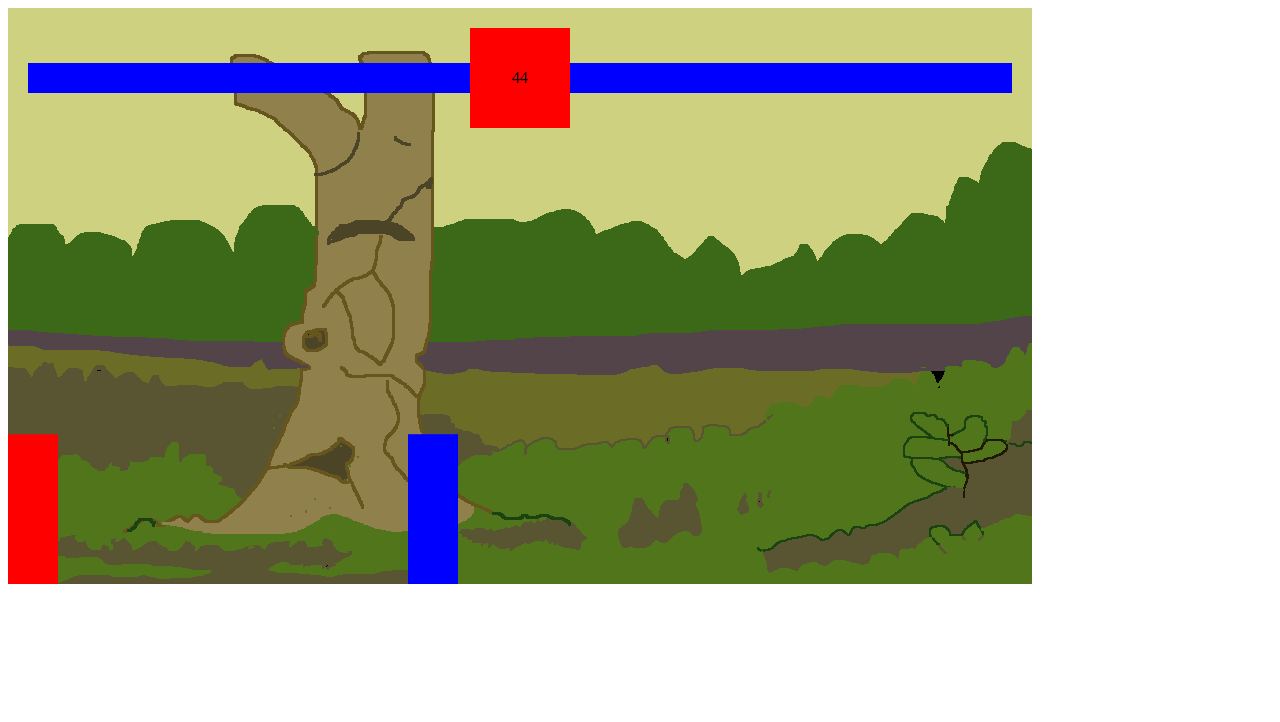
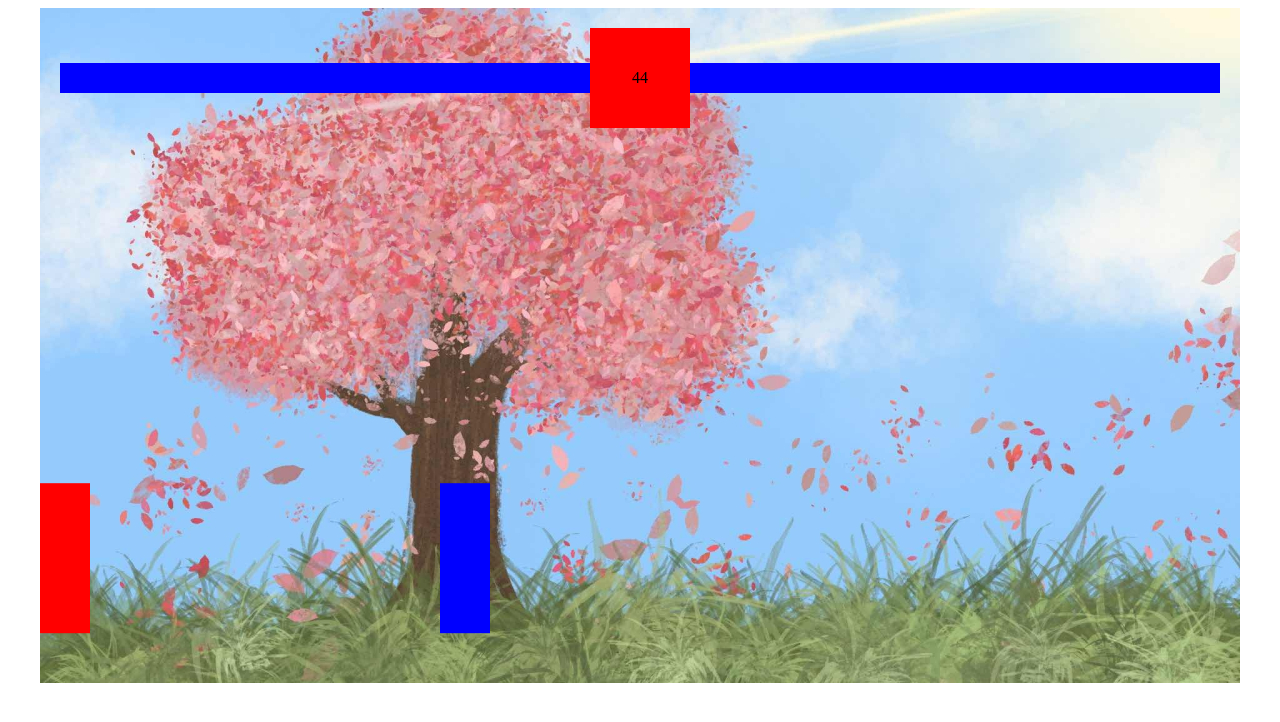
Before and after one commit to samuelBury/FightGame, a plain HTML site: page index.html in a window 1280 px wide. Drawn offline with Linux system fonts and the light colour scheme.

Commit message:
background Ruth

```diff
--- a/index.html
+++ b/index.html
@@ -5,7 +5,7 @@
         }
     </style>
 </head>
-<body>
+<body style="display: flex; justify-content: center;">
     <div style="position: relative; display: inline-block;">
         <div style="position: absolute; display:  flex; width: 100%; align-items: center; padding: 20px;">
             <!--PLAYER 1-->
--- a/index.js
+++ b/index.js
@@ -1,8 +1,8 @@
 const canvas = document.querySelector('canvas')
 const c = canvas.getContext('2d')
 
-canvas.width = 1024
-canvas.height = 576
+canvas.width = 1200
+canvas.height = 675
 
 c.fillRect(0,0,canvas.width, canvas.height)
 
@@ -13,13 +13,13 @@ const background = new Sprite({
         x:0,
         y:0
     },
-    imageSrc: 'images/backgroundFG.png'
+    imageSrc: 'images/background2.jpg'
 })
 
 const player = new Fighter({
     position :{
         x:0,
-        y:0
+        y:100
     },
     velocity:{
         x:0,
--- a/js/classes.js
+++ b/js/classes.js
@@ -2,7 +2,7 @@ class Sprite{
     constructor({position, imageSrc}){
         this.position=position
         this.height =150
-        this.image= new Image(1024,576)
+        this.image= new Image(1200,600)
         this.width = 50
         this.image.src = imageSrc
     }
@@ -55,7 +55,7 @@ class Fighter{
         this.position.x+=this.velocity.x
         this.position.y+=this.velocity.y
 
-        if(this.position.y+this.height+ this.velocity.y>=canvas.height){
+        if(this.position.y+this.height+ this.velocity.y>=canvas.height-50){
             this.velocity.y=0;
         }
         else{
```
Also changed, not shown: images/backGround2.jpg (added), 1 other file.
